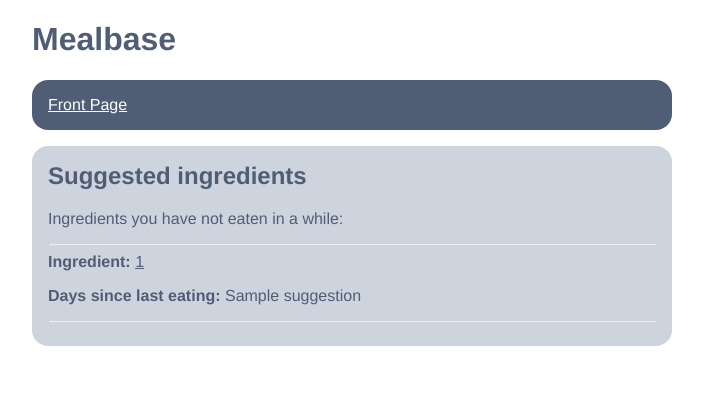
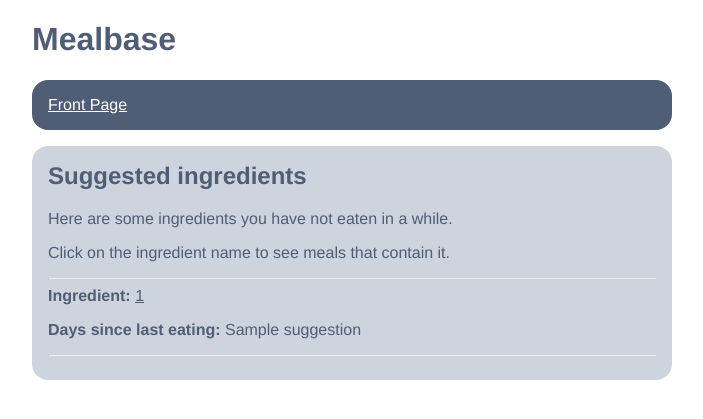
Before and after one commit to eemilhaa/mealbase, a Flask app: template mealbase/templates/suggestions.html in a window 1280 px wide. Shown: the top 419 px of the page, without its empty margins (288-991 px from the left). Run offline with Flask 2, Linux system fonts and the light colour scheme; the template is opened without the code that fills it: most values are stand-ins (such as "Sample title", 1, 10 or a date in 2020).

Commit message:
template adjustments

```diff
--- a/mealbase/templates/layout.html
+++ b/mealbase/templates/layout.html
@@ -15,7 +15,7 @@
     <a href="/logout">Log out</a>
   </div>
   <div class="userinfo">
-    Logged in as {{session.user_name}}
+    <i>Logged in as {{session.user_name}}</i>
   </div>
   {% endif %}
 
--- a/mealbase/templates/meals_with_ingredient.html
+++ b/mealbase/templates/meals_with_ingredient.html
@@ -12,5 +12,7 @@ Meals that contain {{ ingredient }}:
 <b>Meal:</b> {{ meal[0] }}</a>
 <hr>
 {% endfor %}
+<p>
+<a href="/suggestions">Go back to suggestions</a>
 {% endif %}
 {% endblock %}
--- a/mealbase/templates/suggestions.html
+++ b/mealbase/templates/suggestions.html
@@ -5,7 +5,9 @@
 {% if not suggestions %}
 No ingredients to suggest yet.
 {% else %}
-Ingredients you have not eaten in a while:
+Here are some ingredients you have not eaten in a while.
+<p>
+Click on the ingredient name to see meals that contain it.
 <p>
 <hr>
 {% for suggestion in suggestions %}
```
